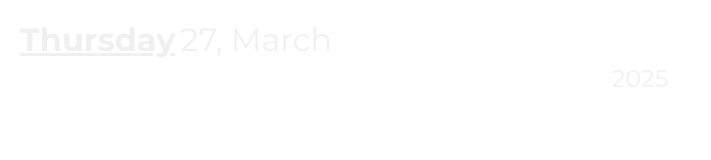
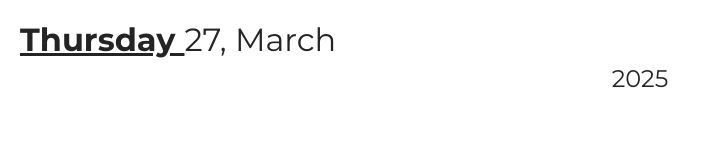
Before and after one commit to Hoshiyoshi123/Hoshiyoshi123, a plain HTML site: page index.html in a window 1280 px wide. Shown: the whole page, without its empty margins (0-711 px from the left). Drawn offline with Linux system fonts and the light colour scheme.

Commit message:
Update index.html

```diff
--- a/index.html
+++ b/index.html
@@ -4,21 +4,19 @@
     <meta charset="UTF-8">
     <meta name="viewport" content="width=device-width, initial-scale=1.0">
     <link href="https://fonts.googleapis.com/css2?family=Montserrat:wght@400;700&display=swap" rel="stylesheet">
-    <title>Week and Date Widget</title>
+    <title>Date Display</title>
 
     <style>
         body {
             font-family: 'Montserrat', sans-serif;
-            color: #f0f0f0;
+            color: #242424;
             margin: 20px;
         }
 
         .widget {
+            text-align: left;
             font-size: 2rem;
             font-weight: 400;
-            display: flex;
-            flex-direction: column;
-            align-items: flex-start;
         }
 
         .week {
@@ -27,15 +25,13 @@
         }
 
         .date-line {
-            display: flex;
-            align-items: center;
-            gap: 5px;
+            display: inline;
         }
 
         .year {
+            display: block;
+            text-align: center;
             font-size: 1.5rem;
-            text-align: center;
-            width: 100%;
             margin-top: 5px;
         }
 
@@ -44,10 +40,8 @@
 <body>
 
 <div class="widget">
-    <div class="date-line">
-        <span class="week" id="week"></span>
-        <span id="date"></span>
-    </div>
+    <span class="week" id="week"></span>
+    <span class="date-line" id="date"></span>
     <div class="year" id="year"></div>
 </div>
 
@@ -63,8 +57,8 @@
         var date = today.getDate();
         var year = today.getFullYear();
 
-        document.getElementById('week').textContent = weekName;
-        document.getElementById('date').textContent = " " + date + ", " + monthName;
+        document.getElementById('week').textContent = weekName + " ";
+        document.getElementById('date').textContent = date + ", " + monthName;
         document.getElementById('year').textContent = year;
     }
 
```
